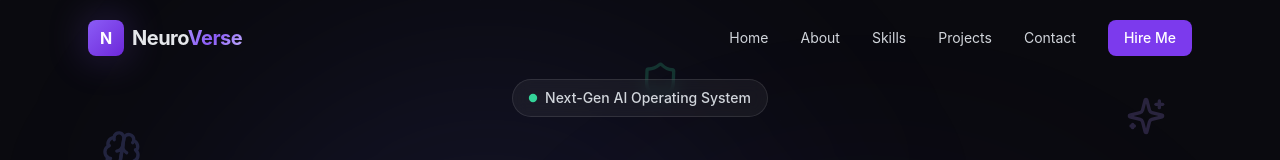
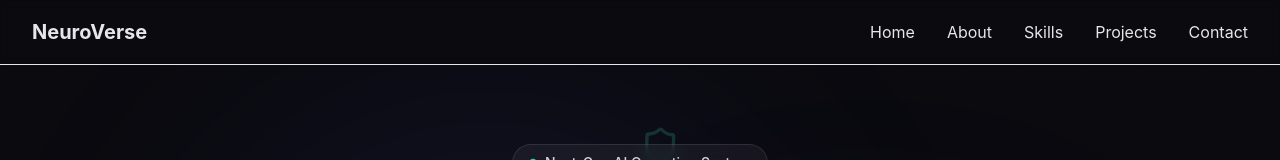
Before and after one commit to abhinavpadige4/neuroverse-portfolio, a React (Vite) app: page / in a window 1280 px wide. Shown: the top 160 px of the page. Built offline with nearby package versions, Linux system fonts and the light colour scheme; the HTML template or start-up script is replaced by a standard one.

Commit message:
Create Navbar component

```diff
--- a/src/components/Navbar.jsx
+++ b/src/components/Navbar.jsx
@@ -1,88 +1,84 @@
-import { useState, useEffect } from 'react'
-
-const links = [
-  { name: 'Home', href: '#home' },
-  { name: 'About', href: '#about' },
-  { name: 'Skills', href: '#skills' },
-  { name: 'Projects', href: '#projects' },
-  { name: 'Contact', href: '#contact' },
-]
+import { useState } from 'react'
 
 export default function Navbar() {
-  const [scrolled, setScrolled] = useState(false)
-  const [menuOpen, setMenuOpen] = useState(false)
-
-  useEffect(() => {
-    const onScroll = () => setScrolled(window.scrollY > 20)
-    window.addEventListener('scroll', onScroll)
-    return () => window.removeEventListener('scroll', onScroll)
-  }, [])
+  const [isOpen, setIsOpen] = useState(false)
 
   return (
-    <nav
-      className={`fixed top-0 left-0 right-0 z-50 transition-all duration-300 ${
-        scrolled
-          ? 'bg-dark-900/90 backdrop-blur-md border-b border-purple-500/20 py-3'
-          : 'bg-transparent py-5'
-      }`}
-    >
-      <div className="max-w-6xl mx-auto px-6 flex items-center justify-between">
-        <a href="#home" className="flex items-center gap-2 group">
-          <div className="w-9 h-9 rounded-lg bg-gradient-to-br from-purple-500 to-purple-700 flex items-center justify-center font-bold text-white glow">
-            N
-          </div>
-          <span className="text-xl font-bold tracking-tight">
-            Neuro<span className="gradient-text">Verse</span>
-          </span>
-        </a>
-
-        <div className="hidden md:flex items-center gap-8">
-          {links.map((link) => (
-            <a
-              key={link.name}
-              href={link.href}
-              className="text-sm text-gray-300 hover:text-purple-400 transition-colors"
-            >
-              {link.name}
-            </a>
-          ))}
-          <a
-            href="#contact"
-            className="px-4 py-2 rounded-lg bg-purple-600 hover:bg-purple-500 text-white text-sm font-medium transition-colors"
-          >
-            Hire Me
+    <nav className="bg-background/80 backdrop-blur-sm border-b border-border/50 sticky top-0 z-50">
+      <div className="max-w-7xl mx-auto px-4 sm:px-6 lg:px-8">
+        <div className="flex h-16 items-center justify-between">
+          <div className="flex-shrink-0">
+            <a href="#" className="text-xl font-bold text-gradient">
+              NeuroVerse
             </a>
           </div>
-
+          <div className="hidden md:flex md:items-center md:space-x-8">
+            <a href="#hero" className="hover:text-primary/80 transition-colors">Home</a>
+            <a href="#about" className="hover:text-primary/80 transition-colors">About</a>
+            <a href="#skills" className="hover:text-primary/80 transition-colors">Skills</a>
+            <a href="#projects" className="hover:text-primary/80 transition-colors">Projects</a>
+            <a href="#contact" className="hover:text-primary/80 transition-colors">Contact</a>
+          </div>
+          <div className="md:hidden">
             <button
-          className="md:hidden text-gray-300 focus:outline-none"
-          onClick={() => setMenuOpen(!menuOpen)}
+              onClick={() => setIsOpen(!isOpen)}
+              className="text-foreground hover:text-primary/80"
               aria-label="Toggle menu"
             >
-          <svg className="w-6 h-6" fill="none" stroke="currentColor" viewBox="0 0 24 24">
-            {menuOpen ? (
-              <path strokeLinecap="round" strokeLinejoin="round" strokeWidth={2} d="M6 18L18 6M6 6l12 12" />
-            ) : (
-              <path strokeLinecap="round" strokeLinejoin="round" strokeWidth={2} d="M4 6h16M4 12h16M4 18h16" />
-            )}
+              <svg
+                xmlns="http://www.w3.org/2000/svg"
+                className="h-6 w-6"
+                fill="none"
+                viewBox="0 0 24 24"
+                stroke="currentColor"
+              >
+                <path
+                  strokeLinecap="round"
+                  strokeLinejoin="round"
+                  strokeWidth={2}
+                  d={isOpen ? "M6 18L18 6M6 6l12 12" : "M4 6h16M4 12h16M4 18h16"}
+                />
               </svg>
             </button>
           </div>
-
-      {menuOpen && (
-        <div className="md:hidden bg-dark-800 border-t border-purple-500/20 px-6 py-4 flex flex-col gap-4">
-          {links.map((link) => (
+        </div>
+        {isOpen && (
+          <div className="md:hidden mt-2">
+            <div className="px-2 pt-2 pb-3 space-y-1">
               <a
-              key={link.name}
-              href={link.href}
-              onClick={() => setMenuOpen(false)}
-              className="text-gray-300 hover:text-purple-400 transition-colors"
+                href="#hero"
+                className="block px-3 py-2 rounded-md text-base font-medium hover:bg-primary/10 hover:text-primary"
               >
-              {link.name}
+                Home
               </a>
-          ))}
+              <a
+                href="#about"
+                className="block px-3 py-2 rounded-md text-base font-medium hover:bg-primary/10 hover:text-primary"
+              >
+                About
+              </a>
+              <a
+                href="#skills"
+                className="block px-3 py-2 rounded-md text-base font-medium hover:bg-primary/10 hover:text-primary"
+              >
+                Skills
+              </a>
+              <a
+                href="#projects"
+                className="block px-3 py-2 rounded-md text-base font-medium hover:bg-primary/10 hover:text-primary"
+              >
+                Projects
+              </a>
+              <a
+                href="#contact"
+                className="block px-3 py-2 rounded-md text-base font-medium hover:bg-primary/10 hover:text-primary"
+              >
+                Contact
+              </a>
+            </div>
           </div>
         )}
+      </div>
     </nav>
   )
 }
```
Lines whose indentation alone changed are shown as unchanged.
